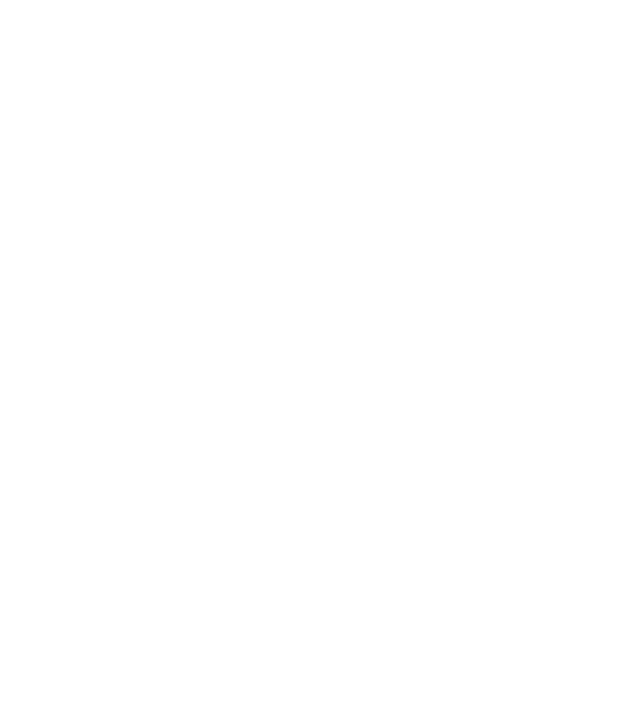
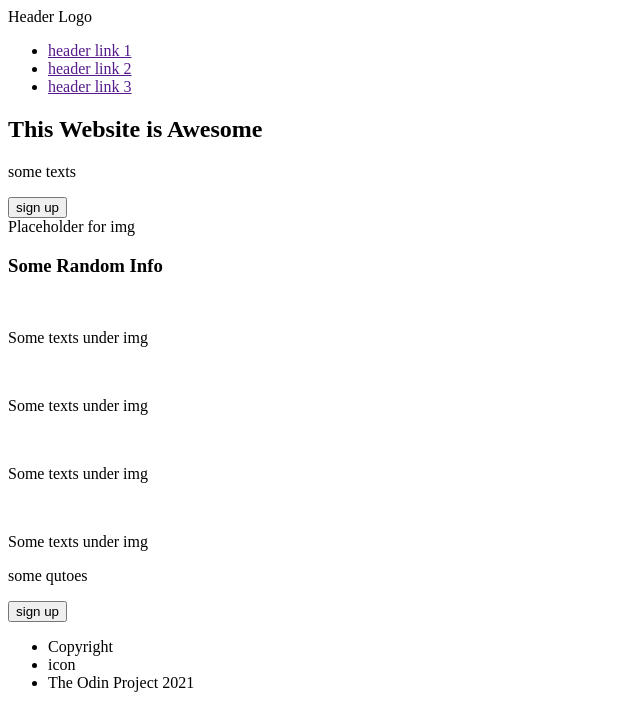
Before and after one commit to ezravsh/odin-LandingPage, a plain HTML site: page index.html in a window 1280 px wide. Shown: the whole page, without its empty margins (0-640 px from the left). Drawn offline with Linux system fonts and the light colour scheme.

Commit message:
html structure and dummy texts

```diff
--- a/index.html
+++ b/index.html
@@ -8,6 +8,64 @@
     <link rel="stylesheet" href="style.css">
 </head>
 <body>
-
+    <header>
+        <div class="nav">
+            <div class="logo">Header Logo</div>
+            <ul>
+                <li><a href="">header link 1</a></li>
+                <li><a href="">header link 2</a></li>
+                <li><a href="">header link 3</a></li>
+            </ul>
+        </div>
+        <div class="title">
+            <div class="left">
+                <h2>This Website is Awesome</h2>
+                <p>some texts</p>
+                <button>sign up</button>
+            </div>
+            <div class="right">Placeholder for img</div>
+        </div>
+    </header>
+    <div class="main">
+        <div class="first">
+            <h3>Some Random Info</h3>
+            <div class="container">
+                <div class="content">
+                    <img>
+                    <p>Some texts under img</p>
+                </div>
+                <div class="content">
+                    <img>
+                    <p>Some texts under img</p>
+                </div>
+                <div class="content">
+                    <img>
+                    <p>Some texts under img</p>
+                </div>
+                <div class="content">
+                    <img>
+                    <p>Some texts under img</p>
+                </div>
+            </div>
+        </div>
+        <div class="second">
+            <p>
+                some qutoes
+            </p>
+        </div>
+        <div class="third">
+            <div>
+                <div></div>
+                <button>sign up</button>
+            </div>
+        </div>
+    </div>
+    <footer>
+        <ul>
+            <li>Copyright</li>
+            <li>icon</li>
+            <li>The Odin Project 2021</li>
+        </ul>
+    </footer>
 </body>
 </html>
```
